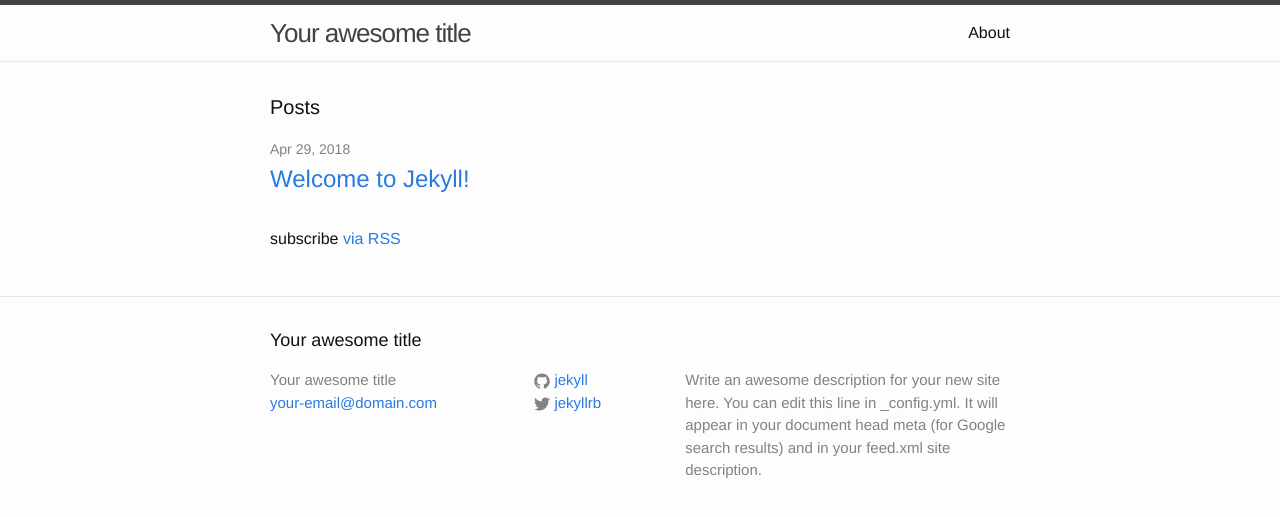
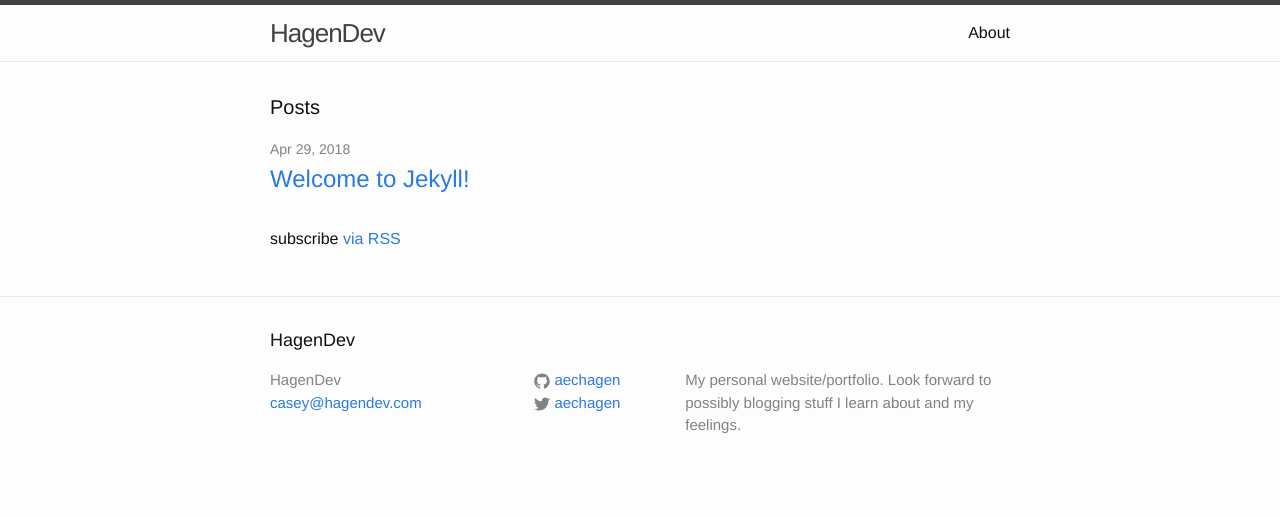
Before and after one commit to aechagen/hagendev2, a Jekyll site: the page built from index.html, in a window 1280 px wide. Shown: the top 517 px of the page. Built offline with Jekyll 4.4.1, drawn with Linux system fonts in a browser that asks for light colours.

Commit message:
Modified yaml for my own personal gain. Bwhaha!

```diff
--- a/_config.yml
+++ b/_config.yml
@@ -6,16 +6,15 @@
 # 'jekyll serve'. If you change this file, please restart the server process.
 
 # Site settings
-title: Your awesome title
-email: your-email@domain.com
+title: HagenDev
+email: casey@hagendev.com
 description: > # this means to ignore newlines until "baseurl:"
-  Write an awesome description for your new site here. You can edit this
-  line in _config.yml. It will appear in your document head meta (for
-  Google search results) and in your feed.xml site description.
+  My personal website/portfolio. Look forward to possibly blogging
+  stuff I learn about and my feelings.
 baseurl: "" # the subpath of your site, e.g. /blog
-url: "http://yourdomain.com" # the base hostname & protocol for your site
-twitter_username: jekyllrb
-github_username:  jekyll
+url: "http://hagendev.com" # the base hostname & protocol for your site
+twitter_username: aechagen
+github_username:  aechagen
 
 # Build settings
 markdown: kramdown
```
